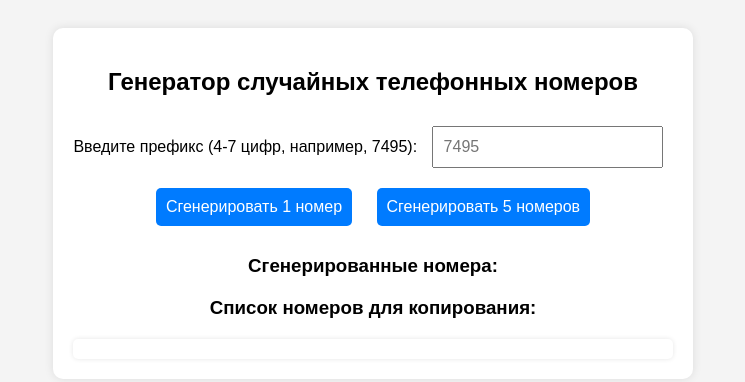
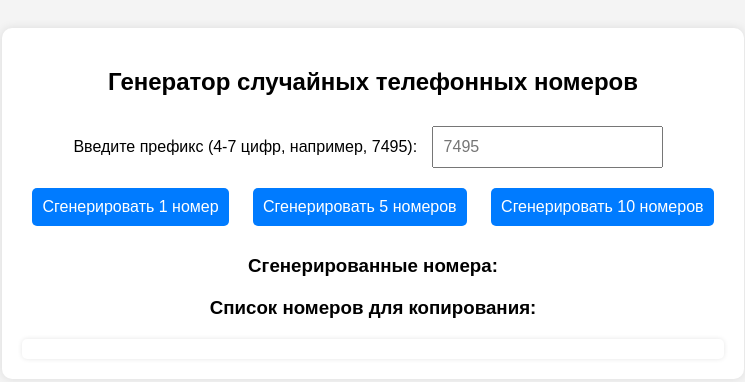
Before and after one commit to DalenAvid/random_number, a plain HTML site: page index.html in a window 1280 px wide. Shown: the whole page, without its empty margins (267-1012 px from the left). Drawn offline with Linux system fonts and the light colour scheme.

Commit message:
second commit

```diff
--- a/index.html
+++ b/index.html
@@ -122,6 +122,7 @@
         <br>
         <button onclick="generatePhoneNumbers(1)">Сгенерировать 1 номер</button>
         <button onclick="generatePhoneNumbers(5)">Сгенерировать 5 номеров</button>
+        <button onclick="generatePhoneNumbers(10)">Сгенерировать 10 номеров</button>
         <h3>Сгенерированные номера:</h3>
         <div id="phoneList" class="phone-list"></div>
         <h3>Список номеров для копирования:</h3>
```
